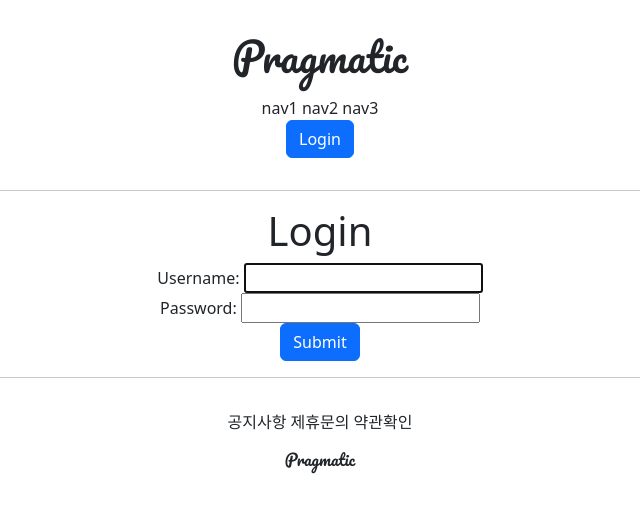
After one commit to Gosorasora/Pinterest, a Django app: page /account/login/ in a window 1280 px wide. The commit adds this page. Shown: the top 513 px of the page, without its empty margins (320-960 px from the left). Run offline with Django 5.2, Linux system fonts and the light colour scheme; some web fonts are replaced.

Commit message:
Django course 22

```diff
--- a/accountapp/templates/accountapp/helloworld.html
+++ b/accountapp/templates/accountapp/helloworld.html
@@ -5,6 +5,7 @@
         <h1 class="pramatic_logo">
             Testing
         </h1>
+
         <form action="/account/helloworld/", method="post">
             {% csrf_token %}
             <div>
@@ -12,7 +13,6 @@
 
             </div>
             <input type="submit", class="btn btn-primary", value="POST">
-
         </form>
 
         {% if helloWorld_list %}
--- /dev/null
+++ b/accountapp/templates/accountapp/login.html
@@ -0,0 +1,20 @@
+{% extends 'base.html' %}
+
+{% block content %}
+
+    <div style="text-align: center">
+        <div>
+            <h1>Login</h1>
+        </div>
+
+        <div>
+            <form action="{% url 'accountapp:login' %}", method="post">
+                {% csrf_token %}
+                {{ form }}
+
+                <input type="submit", class="btn btn-primary">
+            </form>
+        </div>
+    </div>
+
+{% endblock %}
--- a/accountapp/urls.py
+++ b/accountapp/urls.py
@@ -1,3 +1,4 @@
+from django.contrib.auth.views import LoginView, LogoutView
 from django.urls import path
 from . import views
 from .views import AccountCreateView
@@ -5,6 +6,8 @@ from .views import AccountCreateView
 app_name = "accountapp"
 urlpatterns = [
     path('helloworld/', views.helloworld, name='helloworld'),
+    path('login/', LoginView.as_view(template_name= 'accountapp/login.html'),  name='login'),
+    path('logout/', LogoutView.as_view(), name='logout'),
     path('create/', AccountCreateView.as_view(), name='create'),
 
 ]
--- a/pragmetic/settings.py
+++ b/pragmetic/settings.py
@@ -14,6 +14,8 @@ from pathlib import Path
 
 import environ
 import os
+
+from django.urls import reverse_lazy
 
 env = environ.Env(
     # set casting, default value
@@ -141,3 +143,6 @@ STATICFILES_DIRS = [
 # https://docs.djangoproject.com/en/5.1/ref/settings/#default-auto-field
 
 DEFAULT_AUTO_FIELD = 'django.db.models.BigAutoField'
+
+LOGIN_REDIRECT_URL = reverse_lazy('accountapp:helloworld')
+LOGOUT_REDIRECT_URL = reverse_lazy('accountapp:helloworld')
--- a/templates/header.html
+++ b/templates/header.html
@@ -6,7 +6,27 @@
         <span>nav1</span>
         <span>nav2</span>
         <span>nav3</span>
-        <span>nav4</span>
+        {% if not user.is_authenticated %}
+{#            <a href="{% url 'accountapp:login' %}?next={{ request.path }}">#}
+{#                <span>Login</span>#}
+{#            </a>#}
+        <form method="post" action="{% url 'accountapp:login' %}">
+            {% csrf_token %}
+            <button type="submit" class="btn btn-primary">
+                Login
+            </button>
+        </form>
+        {% else %}
+{#            <a href="{% url 'accountapp:logout' %}?next={{ request.path }}">#}
+{#                <span>logout</span>#}
+{#            </a>#}
+
+        <form method="post" action="{% url 'accountapp:logout' %}">
+            {% csrf_token %}
+            <button type="submit" class="btn btn-primary">
+                Logout
+            </button>
+        </form>
+        {% endif %}
     </div>
-
 </div>
```
